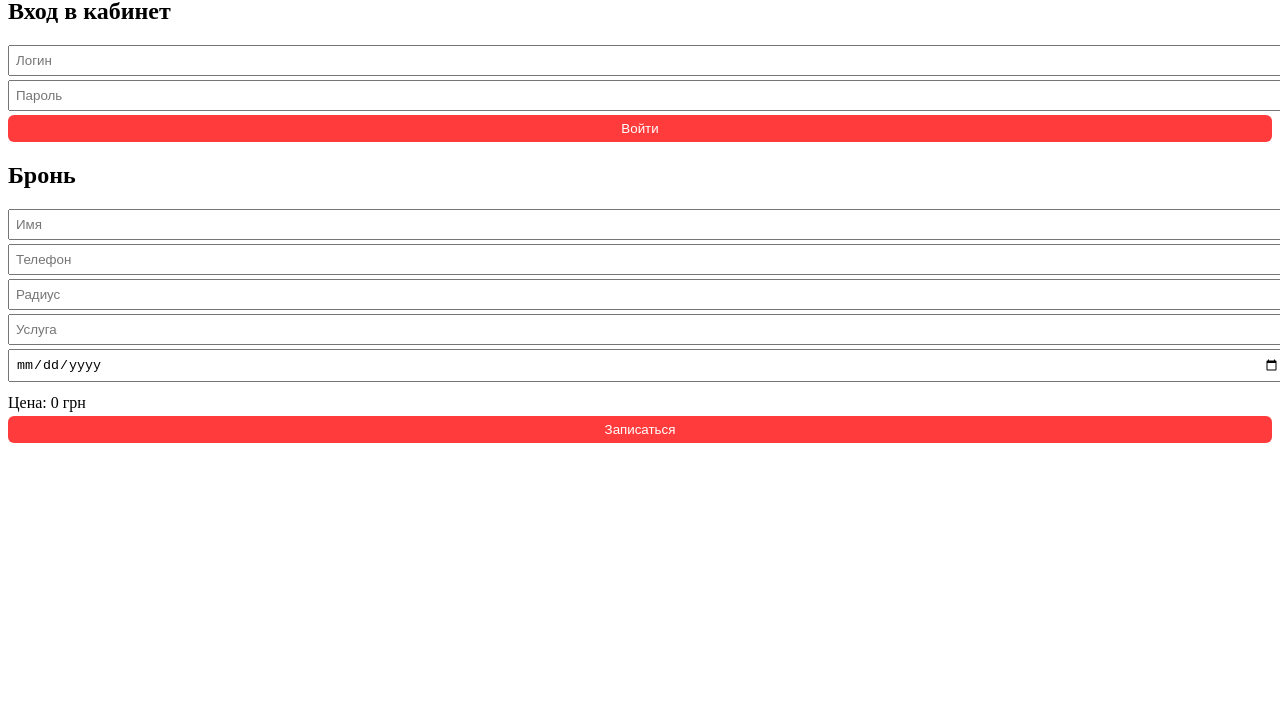
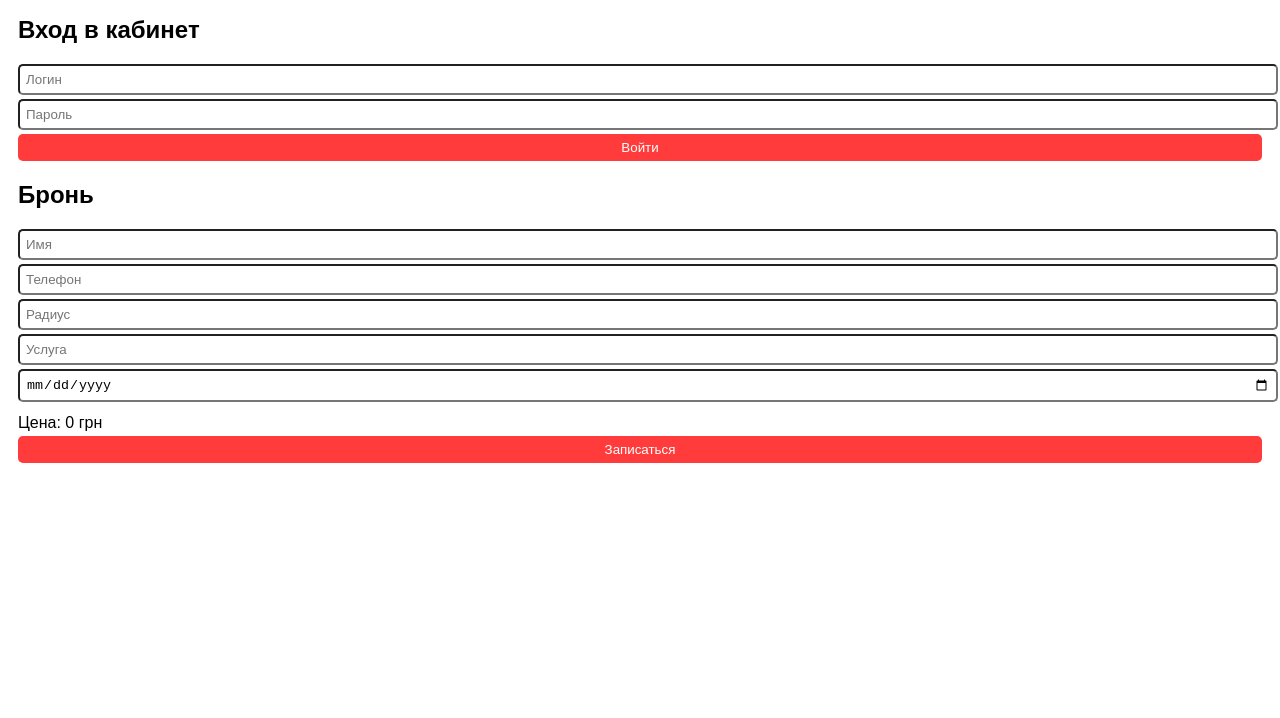
Before and after one commit to lllolll-2001/Shunonontagj, a plain HTML site: page public/index.html in a window 1280 px wide. Shown: the part 82-800 px from the top of the page. Drawn offline with nearby package versions, Linux system fonts and the light colour scheme.

Commit message:
Update style.css

```diff
--- a/public/style.css
+++ b/public/style.css
@@ -1,7 +1,8 @@
+body {font-family: Arial, sans-serif; padding: 10px;}
 .hidden {display:none;}
-input, button {padding:6px;margin:4px 0;display:block;width:100%;}
-button {cursor:pointer;border:none;border-radius:6px;background:#ff3b3b;color:#fff;}
+input, button {padding:6px;margin:4px 0;display:block;width:100%;border-radius:5px;}
+button {cursor:pointer;background:#ff3b3b;color:#fff;border:none;}
 .time-buttons {display:flex;flex-wrap:wrap;gap:6px;margin:6px 0;}
-.time-buttons button {padding:6px 10px;border:none;border-radius:6px;cursor:pointer;background:#ff3b3b;color:#fff;}
+.time-buttons button {padding:6px 10px;border-radius:6px;cursor:pointer;background:#ff3b3b;color:#fff;}
 .time-buttons button.busy {background:#555;cursor:not-allowed;}
 .time-buttons button.selected {border:2px solid #fff;}
```
